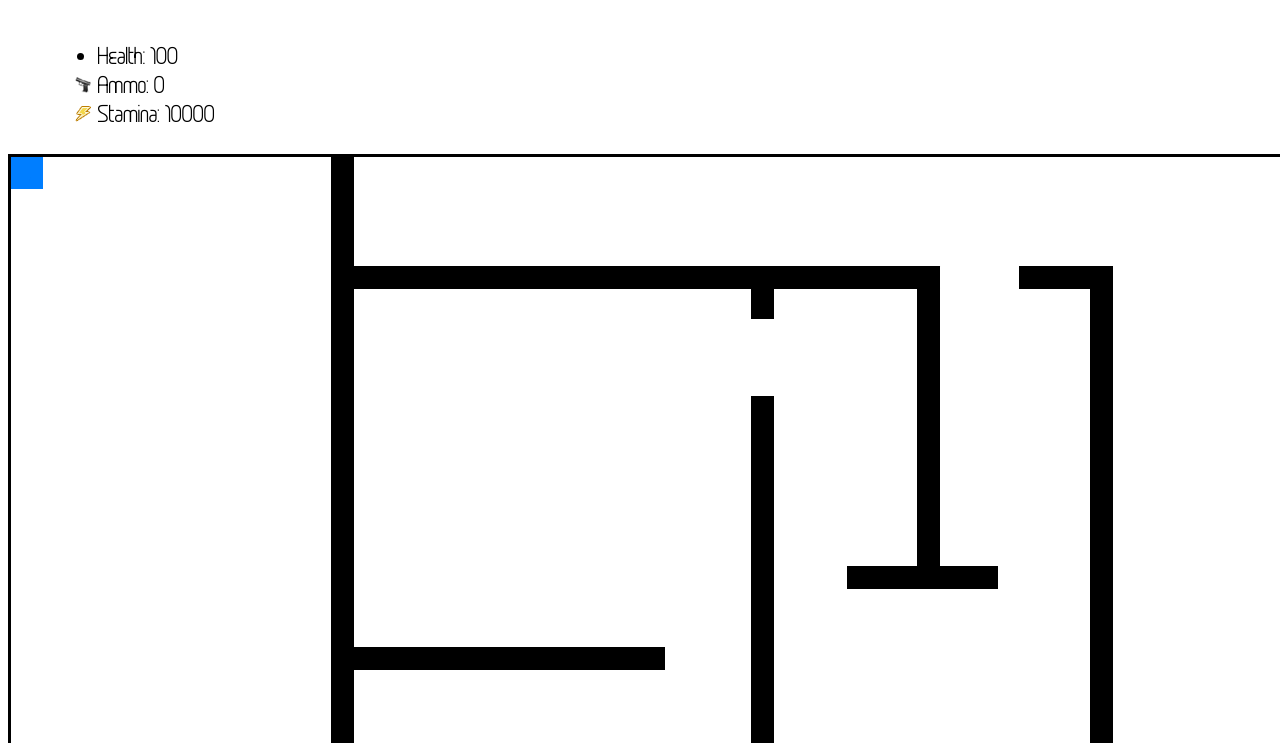
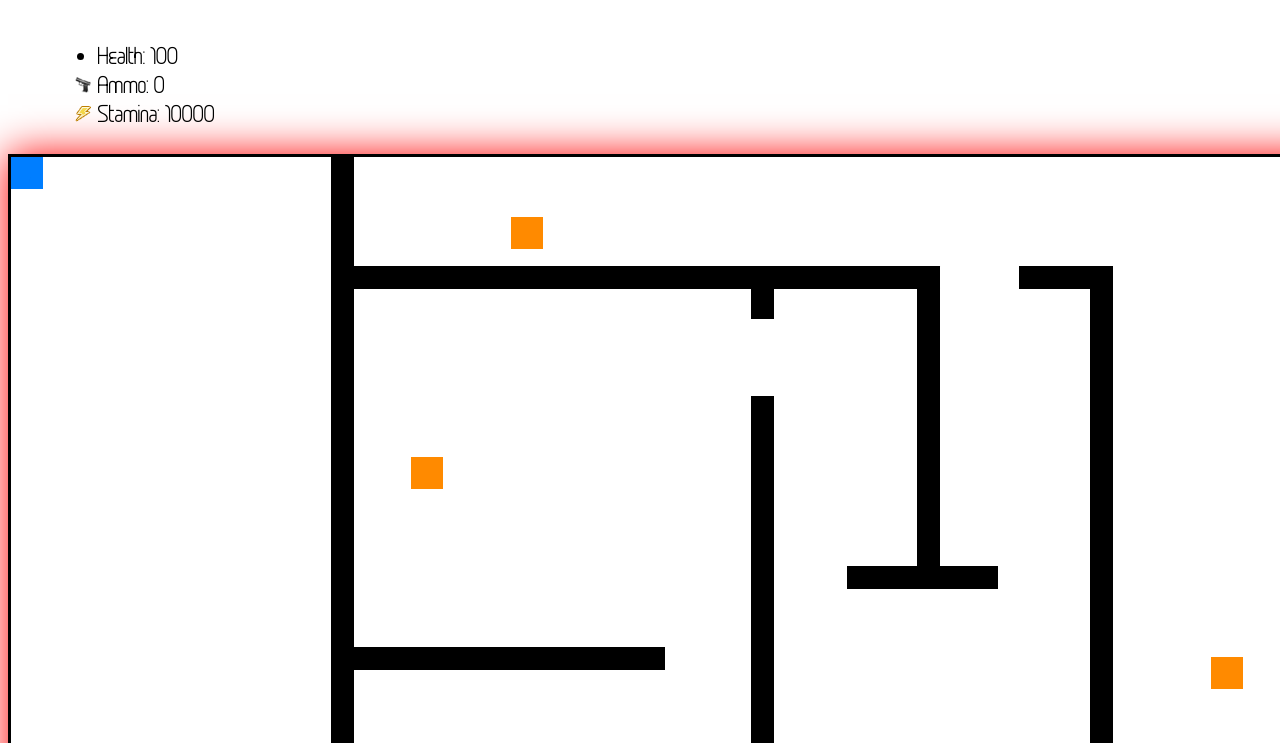
Before and after one commit to tylort69/ShootEmUp, a website: page index.html in a window 1280 px wide. Shown: the part 57-800 px from the top of the page. Drawn offline with Linux system fonts and the light colour scheme.

Commit message:
commit 12, added lerons work and started framework for guns and to do list

```diff
--- a/main.css
+++ b/main.css
@@ -7,6 +7,9 @@
     margin-left: auto;
     margin-right: auto;
 	cursor:none;
+	-webkit-box-shadow: 0 0 40px red;
+    -moz-box-shadow: 0 0 40px red;
+    box-shadow: 0 0 40px red;
 }
 #title{
 	font-size:30px;
--- a/main.js
+++ b/main.js
@@ -24,7 +24,71 @@ var ammo =0;
 var stamina =10000;
 var maxStamina=175;
 var bA =[];
+/////////////
+//    GUNS //
+/////////////
+var pistol = {
+    damage:8,
+    clipAmmo:7,
+    maxAmmo:20,
+	fireRate:1,//how many times per second can you shoot
+	runSpeedModifier:0,//how much it decreases ms by
+    isEquipped:false
+};
+var smg = {
+    damage:3,
+    clipAmmo:50,
+    maxAmmo:200,
+	fireRate:12,//how many times per second can you shoot
+	runSpeedModifier:1,//how much it decreases ms by
+    isEquipped:false
+};
+var ar = {
+    damage:26,
+    clipAmmo:30,
+    maxAmmo:70,
+	fireRate:4,//how many times per second can you shoot
+	runSpeedModifier:3,//how much it decreases ms by
+    isEquipped:false
+};
+var sniper = {
+    damage:69,
+    clipAmmo:5,
+    maxAmmo:15,
+	fireRate:(1/3),//how many times per second can you shoot
+	runSpeedModifier:5,//how much it decreases ms by
+    isEquipped:false
+};
+//---------------------------------------------------------------------Leron's Work------------------------------------------------------------------------------------------------
 
+var enemy1IsAlive = true;
+var enemy2IsAlive = true;
+var enemy3IsAlive = true;
+var enemy4IsAlive = true;
+
+var enemy1IMG = new Image();
+enemy1IMG.src = 'Assets/images/enemy.png';
+var enemy2IMG = new Image();
+enemy2IMG.src = 'Assets/images/enemy.png';
+var enemy3IMG = new Image();
+enemy3IMG.src = 'Assets/images/enemy.png';
+var enemy4IMG = new Image();
+enemy4IMG.src = 'Assets/images/enemy.png';
+
+var uIval = setInterval(initGame, 300);
+
+function initGame() {
+    dangerArea();
+
+};
+
+function dangerArea() {
+    if (pYpos <= 458 && pYpos > 132 && pXpos >= 343 && pXpos <= 708) {
+        health -= 1;
+    }
+};
+
+//---------------------------------------------------------------------------------------------------------------------------------------------------------------------------------
 function bullet(sXpos,sYpos,cXpos,cYpos,damage,speed,image,isA){
 	this.sXpos = sXpos;
 	this.sYpos = sYpos;
@@ -215,7 +279,7 @@ function moveDown(){
 		pYpos = 77;
 	} else if (pYpos>=77 && pYpos<132 && pXpos>=975 && pXpos<1102){
 		pYpos = 77;
-	} else if (pYpos>canvas.height-32){
+	} else if (pYpos>=canvas.height-32){
 		pYpos = canvas.height-32;
 	} else {
 		pYpos += ms;
@@ -240,15 +304,9 @@ canvas.addEventListener("mousedown", function(evt) {
     console.log( 'Click Detected, Mouse position: ' + mousePos.x + ',' + mousePos.y);
 	mx=mousePos.x;
 	my=mousePos.y;
-	shoot(mx,my);
+	shoot(pXpos,pYpos,mx,my);
 }, false);
-function shoot(x,y){
-	var b = new bullet(pXpos,pYpos,x,y,20,50,bulletIMG,true);
-	for(var i=0;i<bA.length-1;i++){
-		bA[i]=b;
-	};
-	drawActiveBullets();
-};
+
 function staminaRefill(){
 	if (stamina<maxStamina){
 		stamina++;
@@ -271,6 +329,22 @@ function render(){
 	context.clearRect(0, 0, canvas.width, canvas.height);
 	//map
 	context.drawImage(mapIMG, 0,0);
+
+	//---------------------------------------------------------------------Leron's Work------------------------------------------------------------------------------------------------
+	//Enemy 1
+	context.drawImage(enemy1IMG, 400, 300);
+	//Enemy 2
+	context.drawImage(enemy2IMG, 800, 600);
+	//Enemy 3
+	context.drawImage(enemy3IMG, 1200, 500);
+	//Enemy 4
+	context.drawImage(enemy4IMG, 500, 60);
+	//Health display in canvas bottom left red
+	//context.fillText("Health:" + health, 20, 796);
+
+
+    //---------------------------------------------------------------------------------------------------------------------------------------------------------------------------------
+
 	//line from player to crosshair
 	context.beginPath();
 	context.moveTo(pXpos+16,pYpos+16);
@@ -286,22 +360,30 @@ function render(){
 	context.drawImage(playerIMG, pXpos,pYpos);
 	console.log(pXpos,pYpos);
 
-	//TWEEN.update();
+};
+//Code not working for shooting
+function shoot(sx,sy,tx,ty){
+	var b = new bullet(sx,sy,tx,ty,20,50,bulletIMG,true);
+	bA.push(b);
+	console.log(sx,sy,tx,ty,20,50,bulletIMG,true);
+	drawActiveBullets();
 };
 function drawActiveBullets(){
-	//bA[bA.length-1].
 	var position = { x : bA[bA.length-1].sXpos, y: bA[bA.length-1].sYpos};
 	var target = { x : bA[bA.length-1].cXpos, y: bA[bA.length-1].cYpos};
 	var tween = new TWEEN.Tween(position).to(target, 2000);
+	tween.start();
+	setInterval(TWEEN.update(), 16.66);
+	tween.onUpdate(function(){
+    	mesh.position.x = position.x;
+    	mesh.position.y = position.y;
+	});
 };
-tween.onUpdate(function(){
-    mesh.position.x = position.x;
-    mesh.position.y = position.y;
-});
+
 
 //TO DO
 /*
-1. add" || (existing if) && ((pYpos/pXpos -/+=ms )== the first number in the if)"
+1. fix all the collisions to make it so you cant go into a wall and glitch through by moving in the opposite direction ....I know how to fix this but its way too tedious and time consuming for friday
 2. add/fix the shooting
 3. make the take damage function
 4. make the enemies shoot
@@ -309,4 +391,5 @@ tween.onUpdate(function(){
 6. add guns so shooting can have different proprties
 7. make it so enemies dont shoot unlees player is in range
 8. make it so enemies dont shoot if a wall is inbetween the player and them
+9. make enemies into objects so it is easy to refernce properties when trying to detect if player shoot them and to hold their health
 */
```
Also changed, not shown: Assets/images/enemy.png (added), 1 other file.
